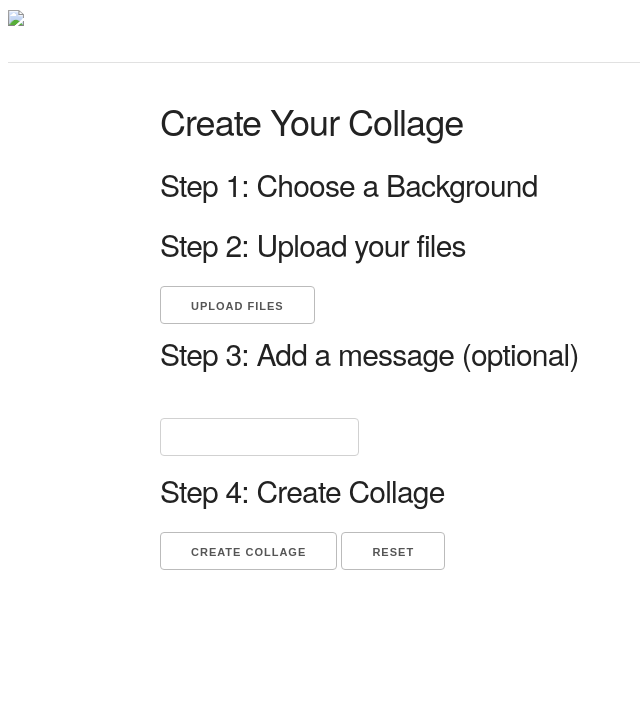
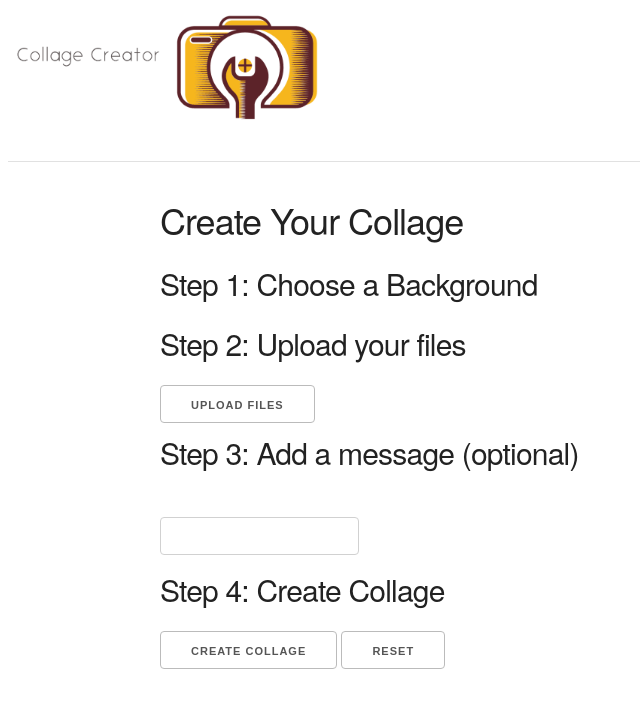
Before and after one commit to mortalone/collage-maker, a website: page index.html in a window 1280 px wide. Shown: the whole page, without its empty margins (0-640 px from the left). Drawn offline with Linux system fonts and the light colour scheme; no server answers; a script that the page names is missing.

Commit message:
Corrected the location for the logo image

```diff
--- a/index.html
+++ b/index.html
@@ -16,7 +16,7 @@
       <link rel="icon" size="512x512" href="/images/android-chrome-512x512.png">
    </head>
    <body>
-      <img src='logo.png' width="25%">
+      <img src='/images/logo.png' width="25%">
       <hr />
     <div class="container">
       <div class="row">
```
